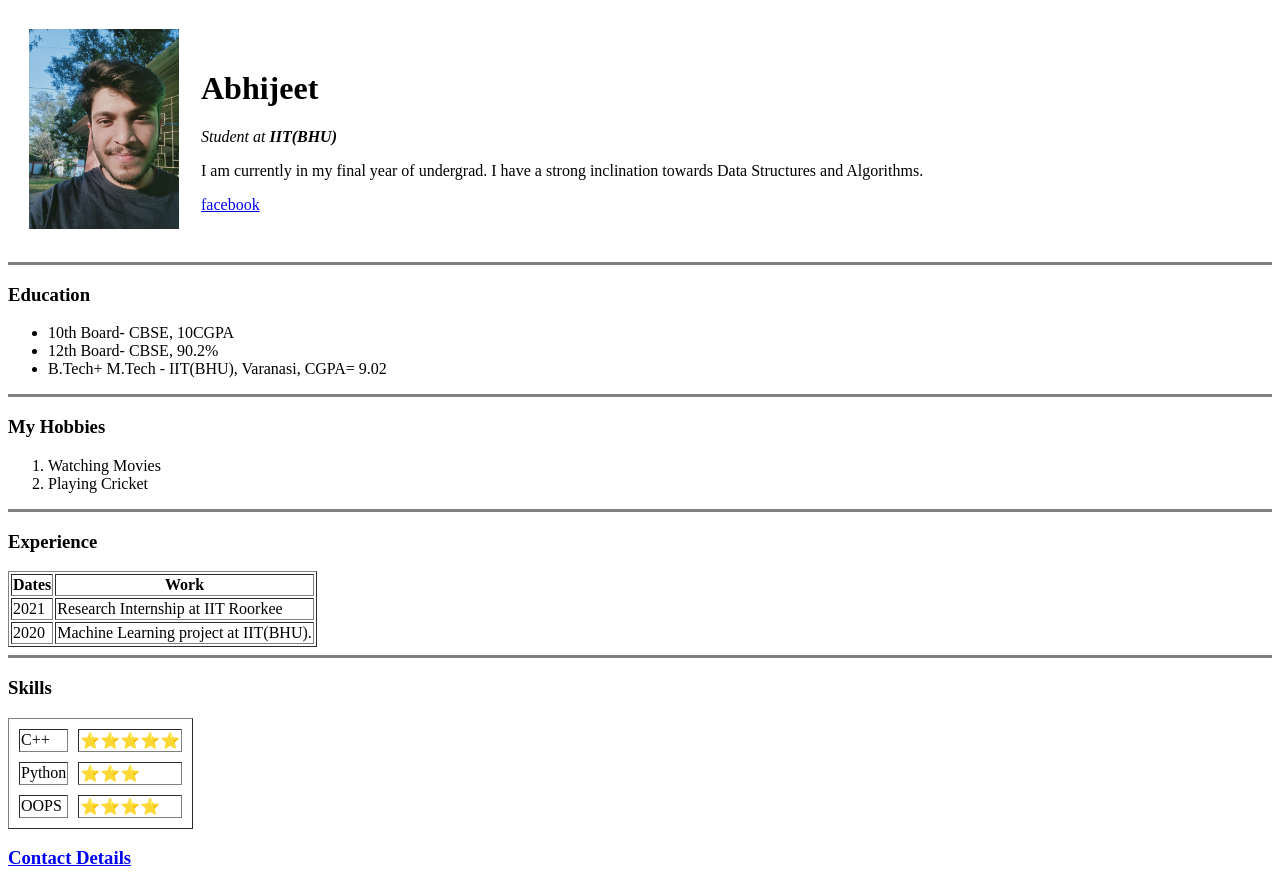
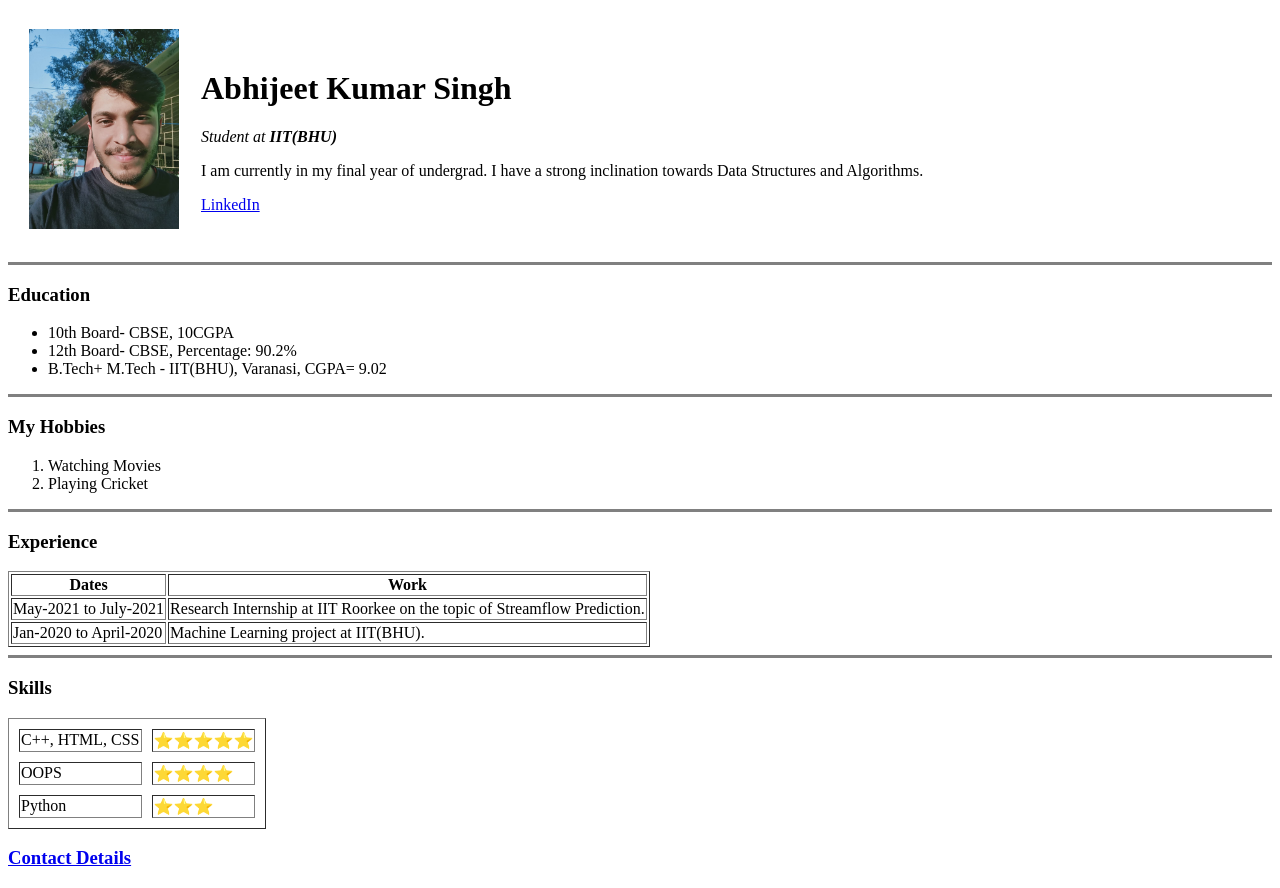
Before and after one commit to abhi00999/resume, a plain HTML site: page index.html in a window 1280 px wide. Drawn offline with Linux system fonts and the light colour scheme.

Commit message:
Update index.html

```diff
--- a/index.html
+++ b/index.html
@@ -11,9 +11,9 @@
     <tr>
       <td> <img src="image.jpeg" height="200" width="150" lazy alt=""></td>
       <td>
-      <h1>Abhijeet</h1> <p><em>Student at <strong>IIT(BHU)</strong></em></p>
+      <h1>Abhijeet Kumar Singh</h1> <p><em>Student at <strong>IIT(BHU)</strong></em></p>
       <p>I am currently in my final year of undergrad. I have a strong inclination towards Data Structures and Algorithms.</p>
-      <a href="https://www.facebook.com/abhinavkumarsingh.leo">facebook</a> </td>
+      <a href="https://www.linkedin.com/in/abhijeet-kumar-singh-b881931a0/">LinkedIn</a> </td>
     </tr>
   </table>
   <!-- <br> -->
@@ -22,7 +22,7 @@
   <h3>Education</h3>
   <ul>
     <li>10th Board- CBSE, 10CGPA</li>
-    <li>12th Board- CBSE, 90.2%</li>
+    <li>12th Board- CBSE, Percentage: 90.2%</li>
     <li>B.Tech+ M.Tech - IIT(BHU), Varanasi, CGPA= 9.02</li>
   </ul>
   <hr size="3.0" noshade>
@@ -43,11 +43,11 @@
       </tr>
     </thead>
     <tr>
-      <td>2021</td>
-      <td>Research Internship at IIT Roorkee</td>
+      <td>May-2021 to July-2021</td>
+      <td>Research Internship at IIT Roorkee on the topic of Streamflow Prediction.</td>
     </tr>
     <tr>
-      <td>2020</td>
+      <td>Jan-2020 to April-2020</td>
       <td>Machine Learning project at IIT(BHU).</td>
     </tr>
   </table>
@@ -57,17 +57,19 @@
   <h3>Skills</h3>
   <table cellspacing="10" border="1">
     <tr>
-      <td>C++</td>
+      <td>C++, HTML, CSS</td>
       <td>⭐⭐⭐⭐⭐</td>
+    </tr>
+
+    <tr>
+      <td>OOPS</td>
+      <td>⭐⭐⭐⭐</td>
     </tr>
     <tr>
       <td>Python</td>
       <td>⭐⭐⭐</td>
     </tr>
-    <tr>
-      <td>OOPS</td>
-      <td>⭐⭐⭐⭐</td>
-    </tr>
+
   </table>
   <h3><a href="cd.html">Contact Details</a></h3>
 </body>
```
